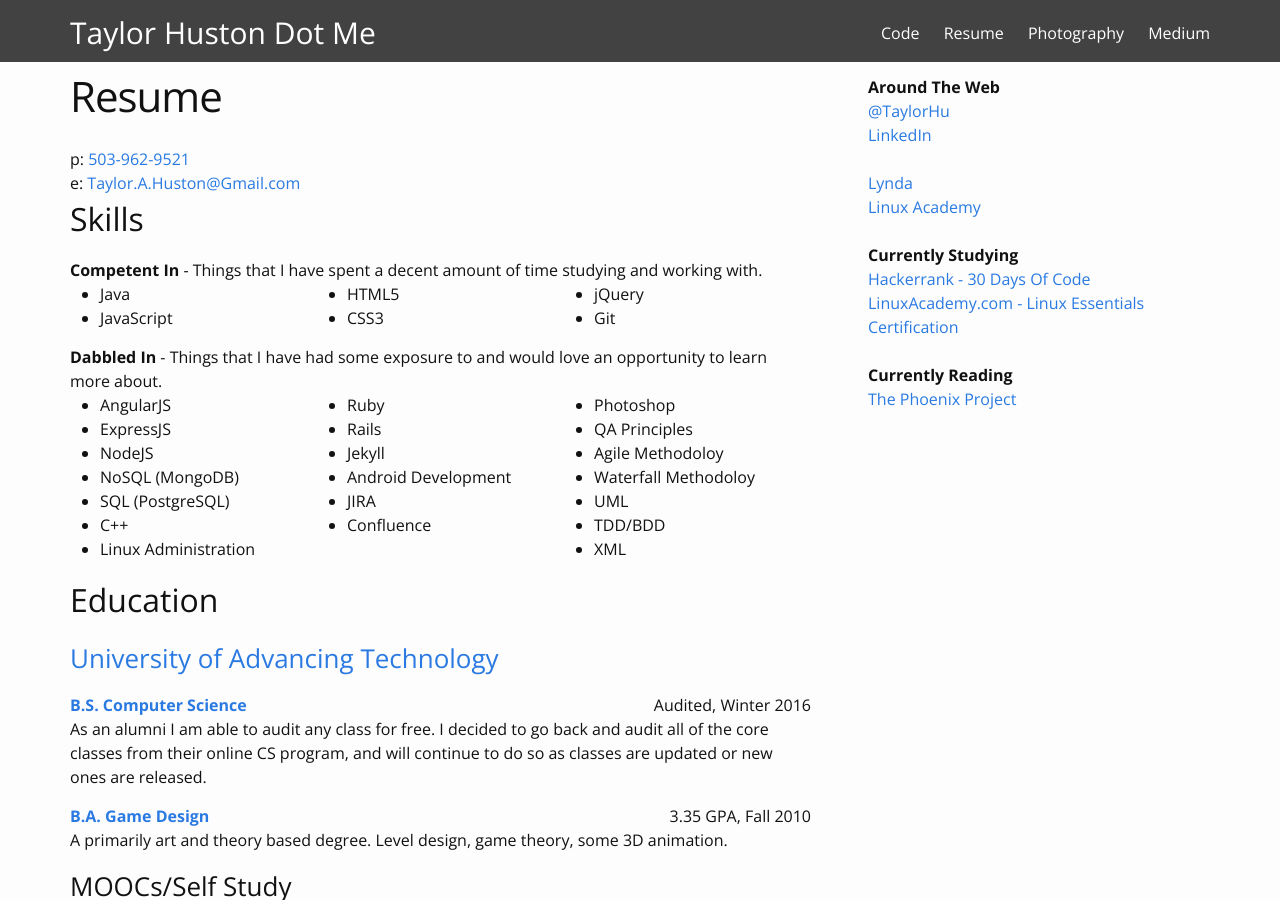
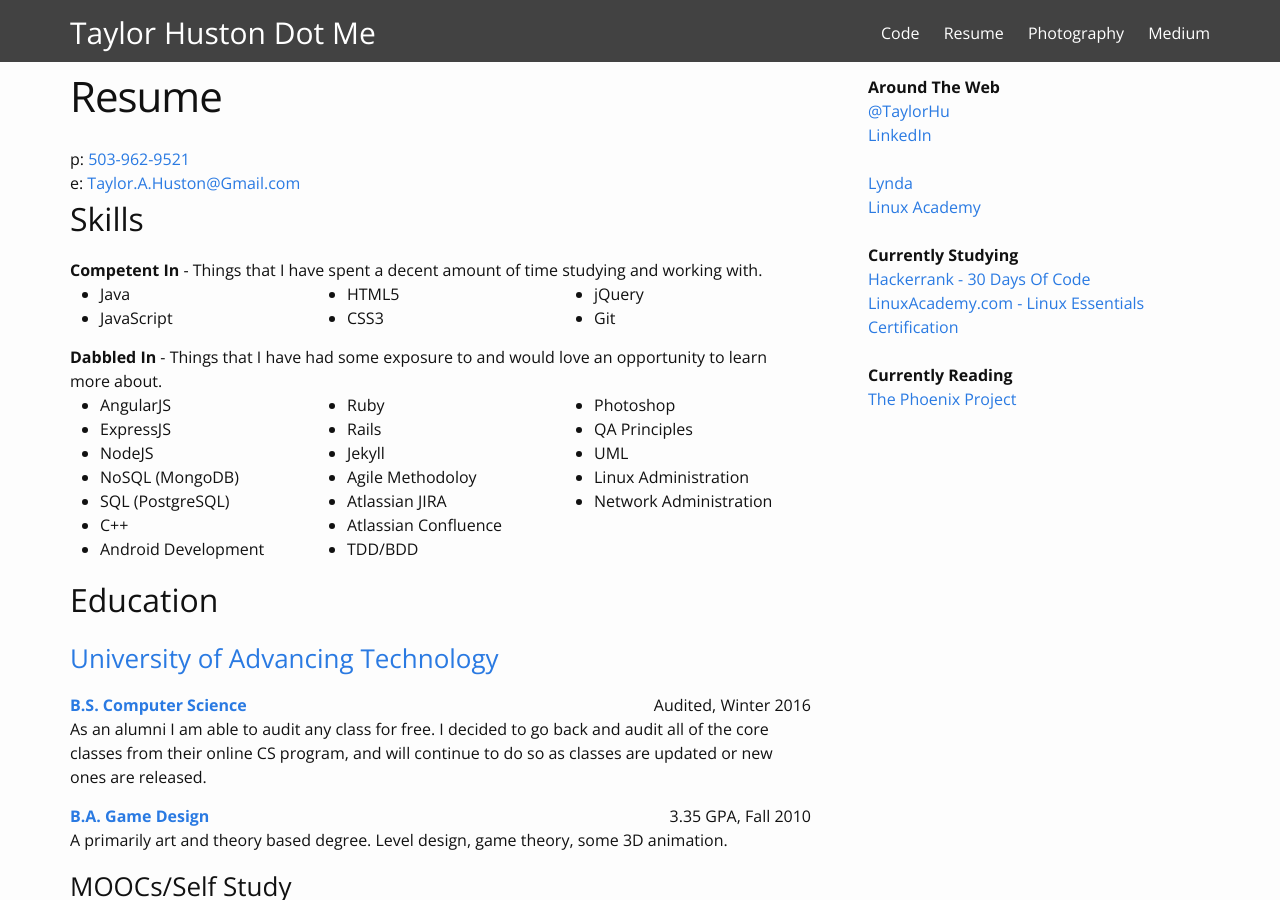
Before and after one commit to TaylorHuston/taylorhuston.github.io, a Jekyll site: the page built from resume.html, in a window 1280 px wide and 900 px high. Built offline with Jekyll 4.4.1, drawn with Linux system fonts in a browser that asks for light colours; some web fonts are replaced.

Commit message:
Update Resume

```diff
--- a/resume.html
+++ b/resume.html
@@ -40,24 +40,23 @@ permalink: /resume/
       <li>NoSQL (MongoDB)</li>
       <li>SQL (PostgreSQL)</li>
       <li>C++</li>
-      <li>Linux Administration</li>
+      <li>Android Development</li>
     </ul>
     <ul>
       <li>Ruby</li>
       <li>Rails</li>
       <li>Jekyll</li>
-      <li>Android Development</li>
-      <li>JIRA</li>
-      <li>Confluence</li>
+      <li>Agile Methodoloy</li>
+      <li>Atlassian JIRA</li>
+      <li>Atlassian Confluence</li>
+      <li>TDD/BDD</li>
     </ul>
     <ul>
       <li>Photoshop</li>
       <li>QA Principles</li>
-      <li>Agile Methodoloy</li>
-      <li>Waterfall Methodoloy</li>
       <li>UML</li>
-      <li>TDD/BDD</li>
-      <li>XML</li>
+      <li>Linux Administration</li>
+      <li>Network Administration</li>
     </ul>
   </div>
 </div>
```
